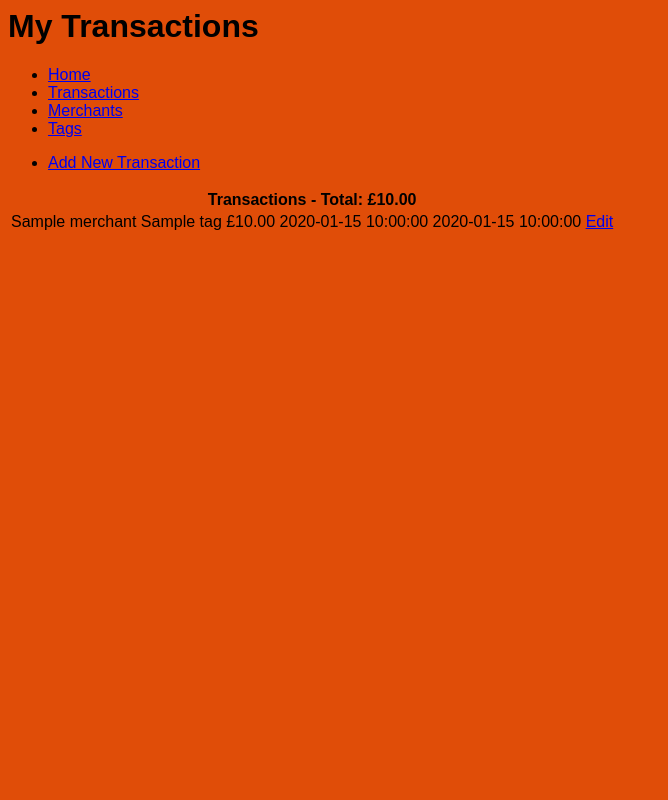
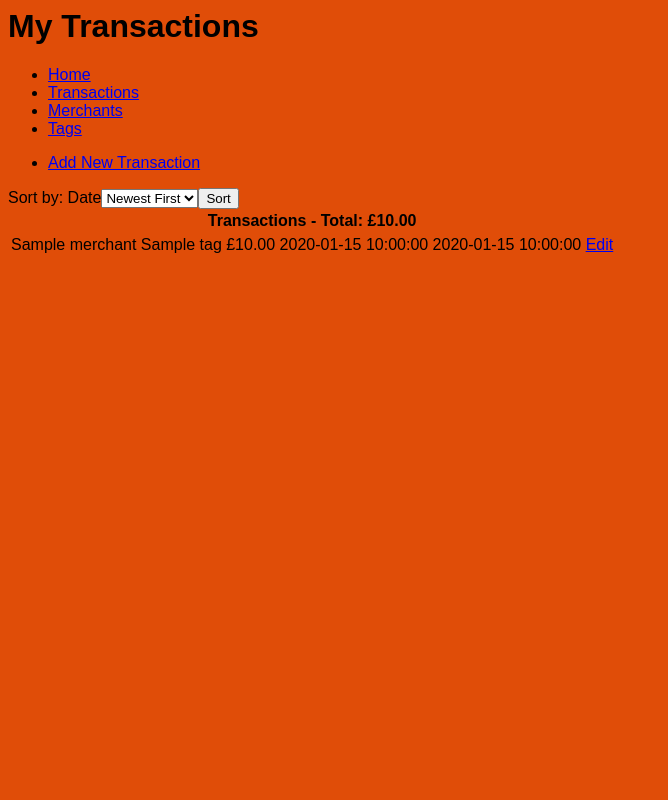
Before and after one commit to akidd27/spending_tracker, a Flask app: page /transactions in a window 1280 px wide. Shown: the whole page, without its empty margins (0-668 px from the left). Run offline with Flask 2, Linux system fonts and the light colour scheme; a database or web service that is not in the repository returns one stand-in record (values such as "Sample title"); some libraries are stand-ins or nearby versions.

Commit message:
added sort by oldesd

```diff
--- a/controllers/transaction_controller.py
+++ b/controllers/transaction_controller.py
@@ -11,6 +11,8 @@ import repositories.merchant_repository as merchant_repository
 import repositories.tag_repository as tag_repository
 
 transactions_blueprint = Blueprint("transactions", __name__)
+
+date_sort_newest_first = True
 
 #return sum of amounts in given list of transactions
 def total_of_transactions(transactions):
@@ -37,7 +39,7 @@ def transactions():
     #get total of all transactions
     transactions_total = total_of_transactions(transactions)
 
-    return render_template("transactions/index.html", title='My Transactions', transactions_sorted=transactions_sorted, transactions_total=transactions_total)
+    return render_template("transactions/index.html", title='My Transactions', transactions_sorted=transactions_sorted, transactions_total=transactions_total, date_sort_newest_first=date_sort_newest_first)
 
 #form to create new transaction
 @transactions_blueprint.route("/transactions/new")
@@ -56,7 +58,18 @@ def add_transaction():
     transaction_repository.save(transaction)
     return redirect('/transactions')
 
-#delete?
-#delete/clear all? with "are you sure?"
-#Filters: by tag, merchant, date range, sort by date, sort by amount
-#min/max for date/time inputs?
+#sort newest or oldest first
+@transactions_blueprint.route('/transactions/sort/sort_by_date', methods=['POST'])
+def sort_transactions():
+    date_sort_newest_first = int(request.form['date_sort_newest_first'])
+    if date_sort_newest_first:
+        return redirect('/transactions')
+    else:
+        #get transactions and sort oldest first
+        transactions = transaction_repository.select_all()
+        transactions_sorted = sort_by_date(transactions, False)
+
+        #get total of all transactions
+        transactions_total = total_of_transactions(transactions)
+
+        return render_template("transactions/index.html", title='My Transactions', transactions_sorted=transactions_sorted, transactions_total=transactions_total, date_sort_newest_first=False)
--- a/templates/transactions/index.html
+++ b/templates/transactions/index.html
@@ -7,6 +7,21 @@
     <table class="transaction-table">
         <tr>
             <th>Transactions - Total: {{ '£{:,.2f}'.format(transactions_total) }}</th>
+        </tr>
+        <tr>
+            Sort by:
+            <form action="/transactions/sort/sort_by_date" method="post">
+                <label for="date_sort_newest_first">Date</label>
+                <select name="date_sort_newest_first" id="date_sort_newest_first">
+                    <option value=1 {% if date_sort_newest_first %}
+                        selected
+                    {% endif %}>Newest First</option>
+                    <option value=0 {% if not date_sort_newest_first %}
+                    selected
+                    {% endif %}>Oldest First</option>
+                </select>
+                <button type="submit">Sort</button>
+            </form>
         </tr>
         {% for transaction in transactions_sorted %}
             <tr>
```
